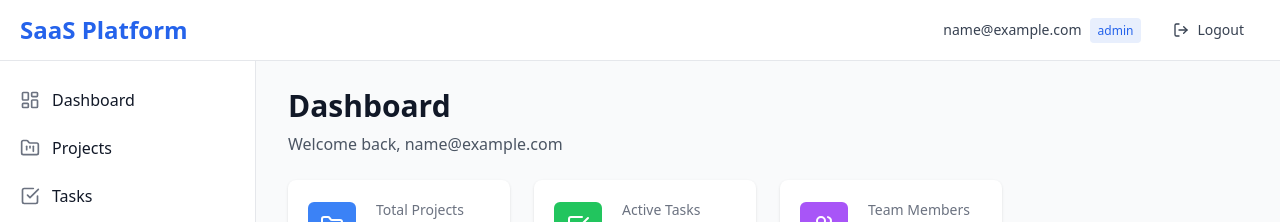
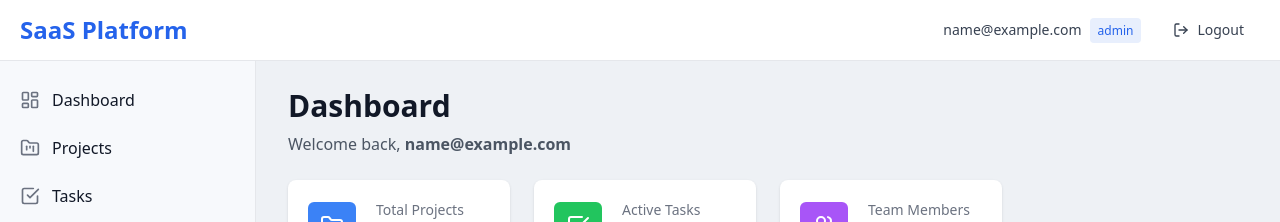
Before and after one commit to abhii08/saas-platform-py-react, a React (Vite) app in the folder frontend/: page /dashboard in a window 1280 px wide. Shown: the top 222 px of the page. Built offline with nearby package versions, Linux system fonts and the light colour scheme; no server answers; sample sign-in values are in the browser's storage.

Commit message:
change background color

```diff
--- a/frontend/src/components/Layout.jsx
+++ b/frontend/src/components/Layout.jsx
@@ -8,7 +8,7 @@ const Layout = ({ children }) => {
   const [sidebarOpen, setSidebarOpen] = useState(true)
 
   return (
-    <div className="min-h-screen bg-gray-50">
+    <div className="min-h-screen" style={{ backgroundColor: '#EEF1F5' }}>
       <nav className="bg-white border-b border-gray-200 fixed w-full z-30 top-0">
         <div className="px-3 py-3 lg:px-5 lg:pl-3">
           <div className="flex items-center justify-between">
@@ -47,9 +47,10 @@ const Layout = ({ children }) => {
       <aside
         className={`fixed top-0 left-0 z-20 w-64 h-screen pt-20 transition-transform ${
           sidebarOpen ? 'translate-x-0' : '-translate-x-full'
-        } bg-white border-r border-gray-200 lg:translate-x-0`}
+        } border-r border-gray-200 lg:translate-x-0`}
+        style={{ backgroundColor: '#F7F9FC' }}
       >
-        <div className="h-full px-3 pb-4 overflow-y-auto bg-white">
+        <div className="h-full px-3 pb-4 overflow-y-auto" style={{ backgroundColor: '#F7F9FC' }}>
           <ul className="space-y-2 font-medium">
             <li>
               <Link
--- a/frontend/src/context/AuthContext.jsx
+++ b/frontend/src/context/AuthContext.jsx
@@ -30,6 +30,8 @@ export const AuthProvider = ({ children }) => {
       const userData = {
         user_id: payload.user_id,
         email: payload.email,
+        first_name: payload.first_name,
+        last_name: payload.last_name,
         organization_id: payload.organization_id,
         role: payload.role
       }
@@ -59,6 +61,8 @@ export const AuthProvider = ({ children }) => {
       const userData = {
         user_id: payload.user_id,
         email: payload.email,
+        first_name: payload.first_name,
+        last_name: payload.last_name,
         organization_id: payload.organization_id,
         role: payload.role
       }
--- a/frontend/src/pages/Dashboard.jsx
+++ b/frontend/src/pages/Dashboard.jsx
@@ -93,7 +93,11 @@ const Dashboard = () => {
       <div className="space-y-6">
         <div>
           <h1 className="text-3xl font-bold text-gray-900">Dashboard</h1>
-          <p className="mt-2 text-gray-600">Welcome back, {user?.email}</p>
+          <p className="mt-2 text-gray-600">
+            Welcome back, <span className="font-bold">{user?.first_name && user?.last_name
+              ? `${user.first_name} ${user.last_name}`
+              : user?.email}</span>
+          </p>
         </div>
 
         <div className="grid grid-cols-1 gap-6 sm:grid-cols-2 lg:grid-cols-4">
```
Also changed, not shown: 1 other file (tests, documents, lock files or other folders).
